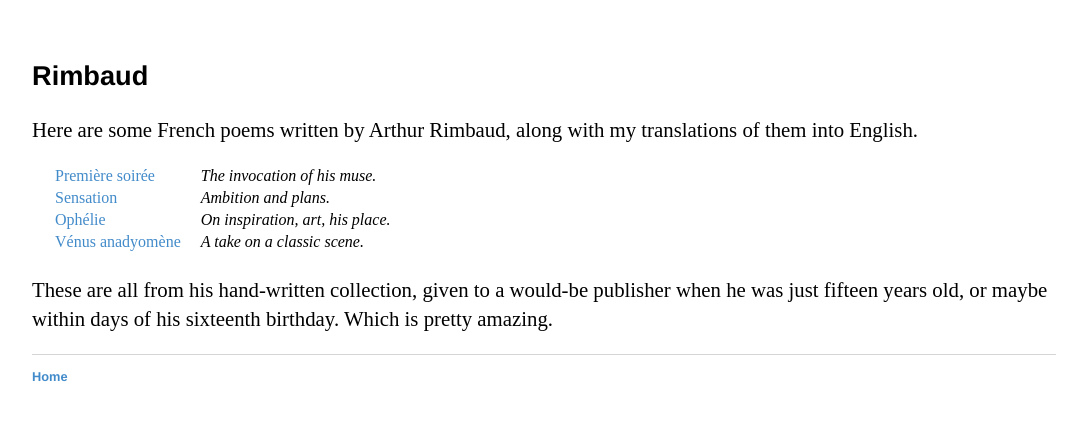
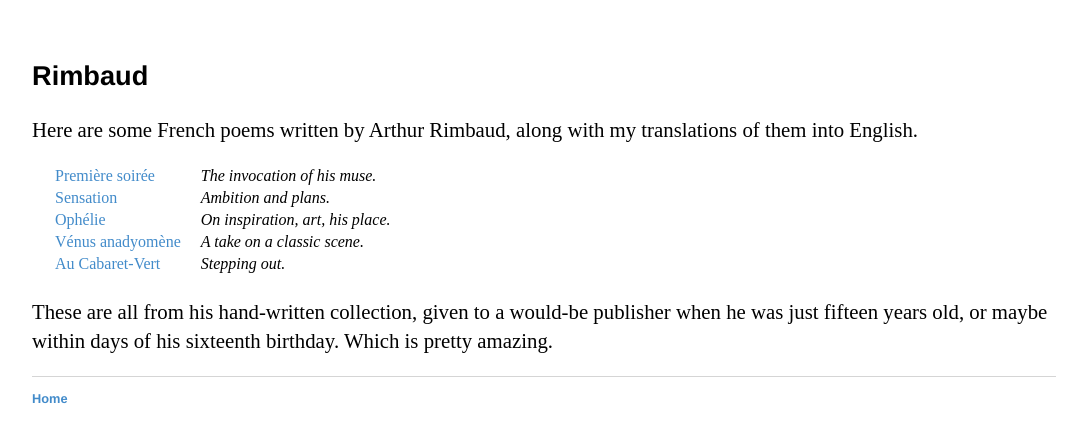
Before and after one commit to ttdoucet/ttdoucet.github.io, a Jekyll site: the page built from rimbaud/index.md, in a window 1280 px wide. Shown: the top 443 px of the page, without its empty margins (96-1183 px from the left). Built offline with Jekyll 4.4.1, drawn with Linux system fonts in a browser that asks for light colours.

Commit message:
Add Cabaret translation.

```diff
--- a/rimbaud/index.md
+++ b/rimbaud/index.md
@@ -8,10 +8,11 @@
 along with my translations of them into English.
 
 {: .table-indent}
-| [Première soirée][soirée] | | | *The invocation of his muse.*     |
-| [Sensation][sensation]    | | | *Ambition and plans.*             |
-| [Ophélie][ophélie]        | | | *On inspiration, art, his place.* |
-| [Vénus anadyomène][venus] | | | *A take on a classic scene.*      |
+| [Première soirée][soirée]   | | | *The invocation of his muse.*     |
+| [Sensation][sensation]      | | | *Ambition and plans.*             |
+| [Ophélie][ophélie]          | | | *On inspiration, art, his place.* |
+| [Vénus anadyomène][venus]   | | | *A take on a classic scene.*      |
+| [Au Cabaret-Vert][cabaret]  | | | *Stepping out.*                   |
 
 These are all from his hand-written collection, given to a would-be publisher
 when he was just fifteen years old, or maybe within days of his sixteenth birthday.
@@ -21,3 +22,4 @@
 [sensation]: sensation.pdf
 [soirée]: soirée.pdf
 [venus]: venus.pdf
+[cabaret]: cabaret.pdf
```
